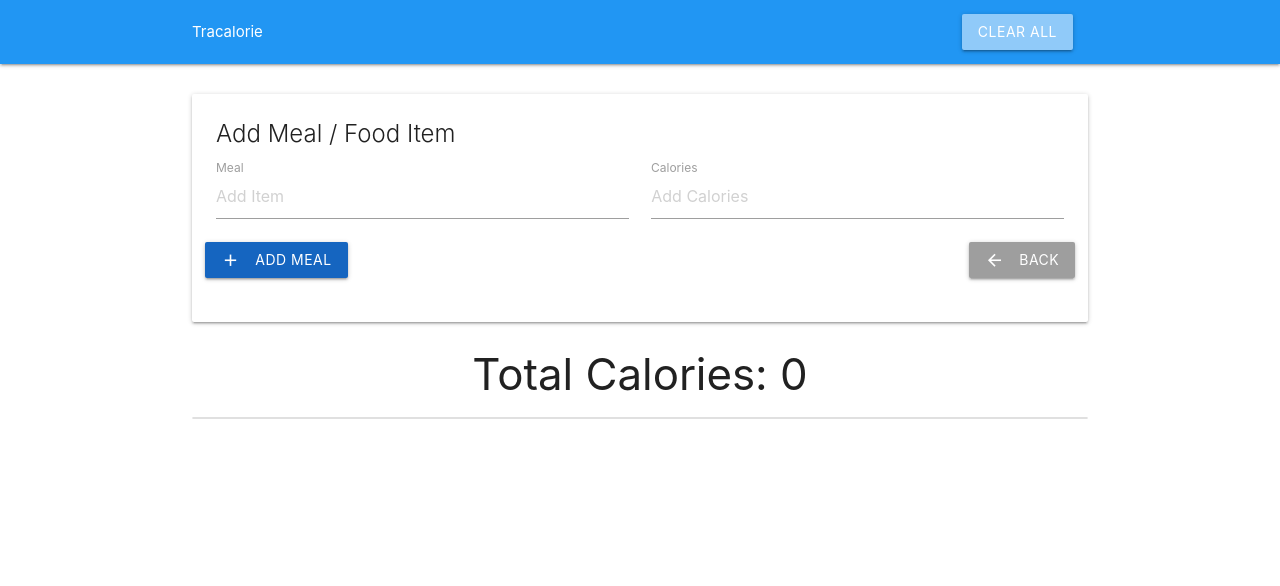
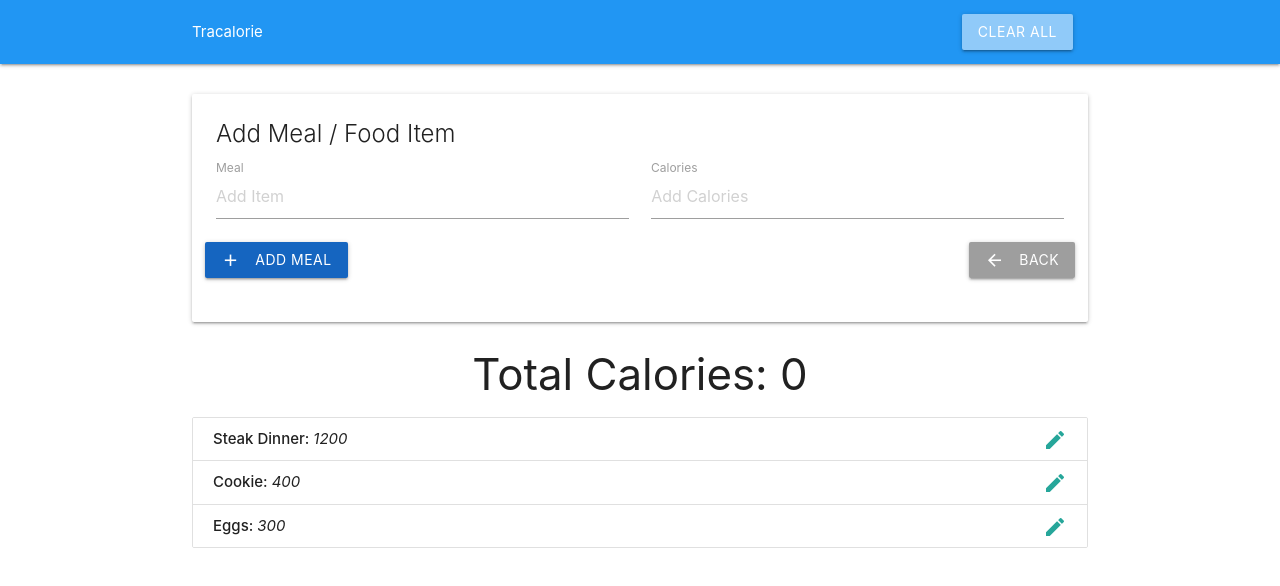
Before and after one commit to Franencabo/tracalorie-modulePattern, a plain HTML site: page index.html in a window 1280 px wide. Drawn offline with nearby package versions, Linux system fonts and the light colour scheme.

Commit message:
Get & Populate Items

```diff
--- a/app.js
+++ b/app.js
@@ -23,6 +23,9 @@ const ItemCtrl = (function(){
 
     // Public Methods
     return {
+        getItems: function(){
+            return data.items;
+        },
         logData: function(){
             return data;
         }
@@ -32,11 +35,31 @@ const ItemCtrl = (function(){
 
 // UI Controller
 const UICtrl = (function(){
+    const UISelectors = {
+        itemList: '#item-list'
+    }
 
 
     // Public Methods
     return {
+        populateItemList: function(items){
+            let html = '';
+            items.forEach(function(item){
+                html += `
+                <li class="collection-item" id="item-${item.id}">
+                    <strong>${item.name}: </strong>
+                    <em>${item.calories}</em>
+                    <a href="#" class="edit-item secondary-content">
+                        <i class="material-icons right">edit</i>
+                    </a>
+                </li>
+            `;
+            });
 
+            // Insert list items
+            document.querySelector(UISelectors.itemList).innerHTML = html;
+
+        }
     }
 
 })();
@@ -50,6 +73,13 @@ const App = (function(ItemCtrl, UICtrl){
     return {
         init : function(){
             console.log('Initialize App...')
+            const items = ItemCtrl.getItems();
+
+            // Fetch items from data structure
+            console.log(items);
+
+            // Populate lits with items
+            UICtrl.populateItemList(items);
         }
     }
 })(ItemCtrl, UICtrl);
```
Also changed, not shown: index.html (+3 -3 lines).
